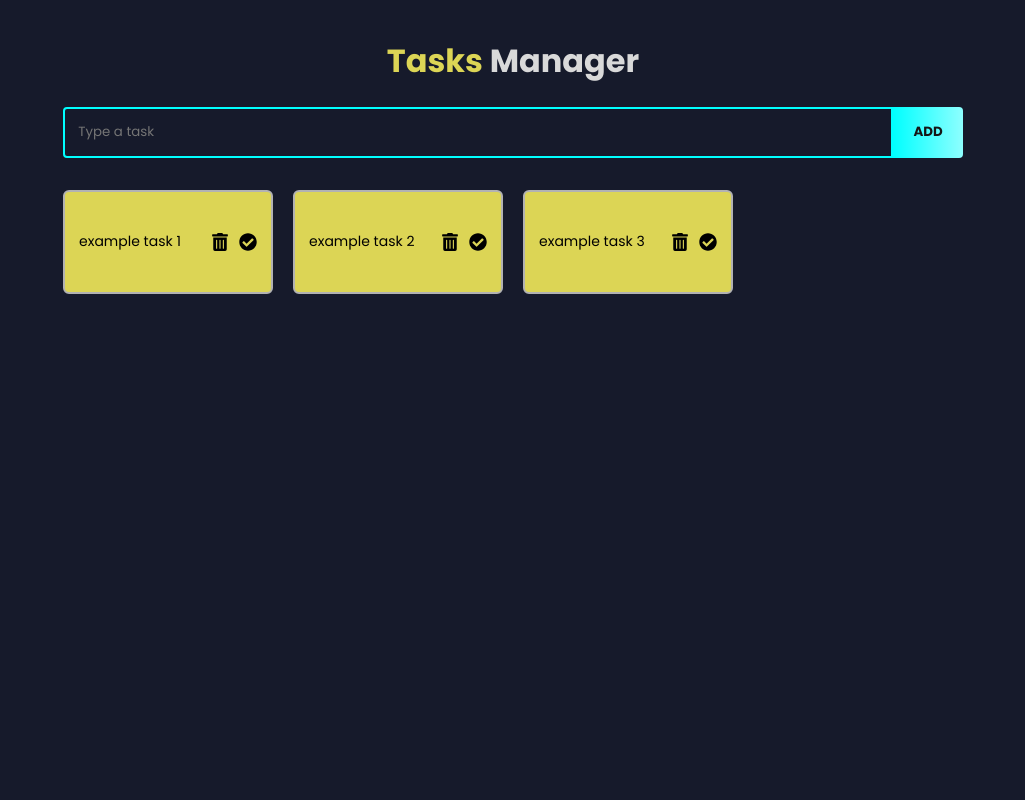
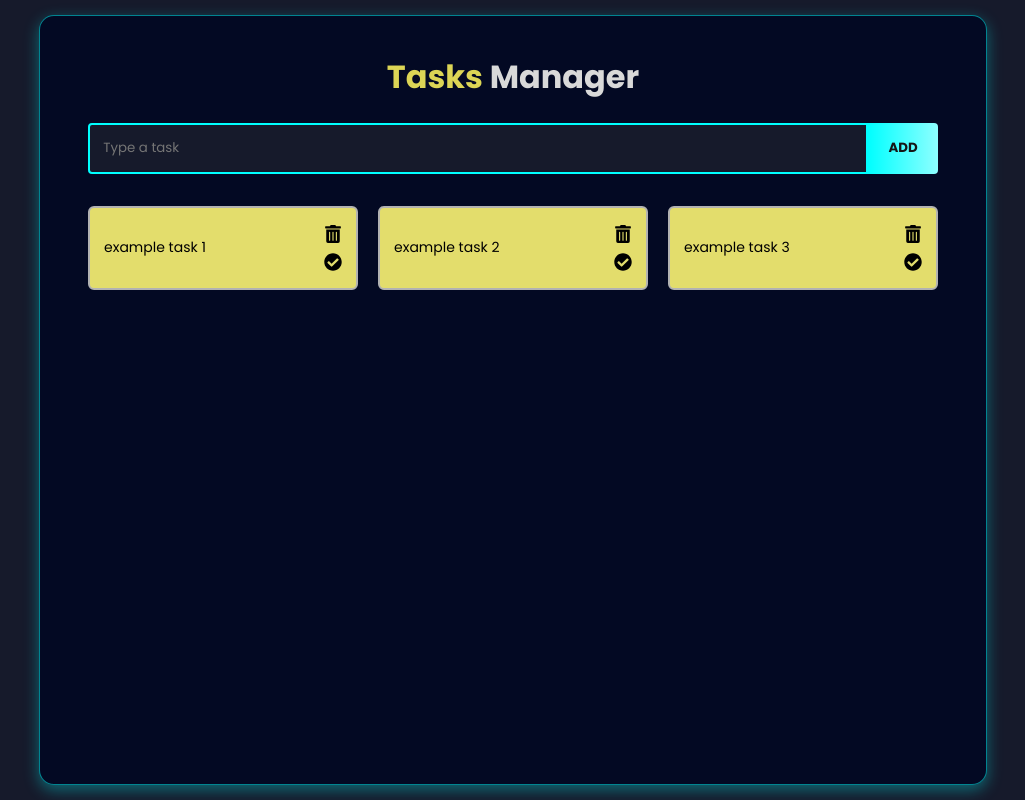
Before and after one commit to AnthonyGriffithG/todo-app, a React (Vite) app: page / in a window 1280 px wide. Shown: the whole page, without its empty margins (127-1152 px from the left). Built offline with nearby package versions, Linux system fonts and the light colour scheme.

Commit message:
add todo bg and use localstorage

```diff
--- a/src/components/TaskForm.jsx
+++ b/src/components/TaskForm.jsx
@@ -1,9 +1,9 @@
-import React, { useState } from "react";
+import React, { useEffect, useState } from "react";
 import "../styles/task-form.css";
 
 const TaskForm = ({ onAddTask }) => {
   const [title, setTitle] = useState("");
-  const [id, setId] = useState(4);
+  const [id, setId] = useState(Number(localStorage.getItem("id")) || 4);
 
   const handleSubmit = (e) => {
     e.preventDefault();
@@ -17,6 +17,10 @@ const TaskForm = ({ onAddTask }) => {
   const handleInputChange = (e) => {
     setTitle(e.target.value);
   };
+
+  useEffect(() => {
+    localStorage.setItem("id", id);
+  }, [id]);
 
   return (
     <form className="task-form" onSubmit={handleSubmit}>
--- a/src/components/Todo.jsx
+++ b/src/components/Todo.jsx
@@ -1,15 +1,17 @@
 import React from "react";
 import "../styles/todo.css";
 import TaskForm from "./TaskForm";
-import { useState } from "react";
+import { useState, useEffect } from "react";
 import TaskList from "./TaskList";
 
 const todo = () => {
-  const [list, setList] = useState([
-    { title: "example task 1", id: 1 },
-    { title: "example task 2", id: 2 },
-    { title: "example task 3", id: 3 },
-  ]);
+  const [list, setList] = useState(
+    JSON.parse(localStorage.getItem("tasks")) || [
+      { title: "example task 1", id: 1 },
+      { title: "example task 2", id: 2 },
+      { title: "example task 3", id: 3 },
+    ]
+  );
 
   const addTask = (title, id) => {
     setList([{ title, id }, ...list]);
@@ -33,6 +35,10 @@ const todo = () => {
     );
   };
 
+  useEffect(() => {
+    list.length && localStorage.setItem("tasks", JSON.stringify(list));
+  }, [list]);
+
   return (
     <div className="todo">
       <h1 className="title">
--- a/src/styles/general.css
+++ b/src/styles/general.css
@@ -1,17 +1,20 @@
-@import url('https://fonts.googleapis.com/css2?family=Poppins:wght@100;300;400;500;700&display=swap');
-
+@import url("https://fonts.googleapis.com/css2?family=Poppins:wght@100;300;400;500;700&display=swap");
 
 body {
-    margin: 0;
-    padding: 1em;
-    box-sizing: border-box;
-    color: #D9D9D9;
+  margin: 0;
+  padding: 1em;
+  box-sizing: border-box;
+  color: #d9d9d9;
+  height: 100vh;
+  display: flex;
+  flex-direction: column;
+  justify-content: center;
 }
 
 html {
-    background-color: #161a2b;
+  background-color: #161a2b;
 }
 
 * {
-    font-family: Poppins;
+  font-family: Poppins;
 }
--- a/src/styles/task-list.css
+++ b/src/styles/task-list.css
@@ -16,7 +16,7 @@
 @media screen and (min-width: 768px) {
   .items-container {
     display: grid;
-    grid-template-columns: repeat(auto-fill, minmax(200px, 1fr));
+    grid-template-columns: repeat(auto-fill, minmax(250px, 1fr));
     gap: 20px;
   }
 }
--- a/src/styles/task.css
+++ b/src/styles/task.css
@@ -1,6 +1,6 @@
 .task-list__item {
   border-radius: 6px;
-  background-color: rgb(220, 213, 85);
+  background-color: rgb(227, 221, 108);
   border: 2px solid #b2b2b2;
   color: #000;
   padding: 0 1em;
@@ -11,7 +11,7 @@
   justify-content: space-between;
   column-gap: 20px;
   transition: background-color 0.7s;
-  animation: slideIn 0.5s;
+  animation: bounce 0.5s;
   font-weight: 400;
 }
 
@@ -23,6 +23,7 @@
 
 .task-list__item-title {
   flex-grow: 1;
+  word-break: break-all;
 }
 
 .task-list__item-icons {
@@ -38,7 +39,7 @@
   color: #fff;
 }
 
-@keyframes slideIn {
+@keyframes bounce {
   0% {
     transform: scale(1);
   }
@@ -54,6 +55,11 @@
 
 @media screen and (min-width: 768px) {
   .task-list__item {
-    height: 100px;
+    height: 80px;
+  }
+  .task-list__item-icons {
+    display: flex;
+    flex-direction: column;
+    row-gap: 10px;
   }
 }
--- a/src/styles/todo.css
+++ b/src/styles/todo.css
@@ -2,10 +2,15 @@
   display: flex;
   flex-direction: column;
   align-items: center;
-  width: 100%;
-  height: calc(100vh - 2em);
+  padding: 1em;
+  height: calc(100vh - 4em);
   max-width: 475px;
   margin: 0 auto;
+  background-color: rgb(3, 9, 35);
+  box-shadow: rgba(0, 255, 255, 0.35) 0px 5px 15px;
+  border-radius: 15px;
+  max-height: 800px;
+  border: 0.5px solid rgba(0, 255, 255, 0.5);
 }
 
 .title {
@@ -24,6 +29,13 @@
 
 @media screen and (min-width: 768px) {
   .todo {
-    max-width: 900px;
+    max-width: 750px;
+    padding: 1em 3em;
   }
 }
+
+@media screen and (min-width: 992px) {
+  .todo {
+    max-width: 850px;
+  }
+}
```
